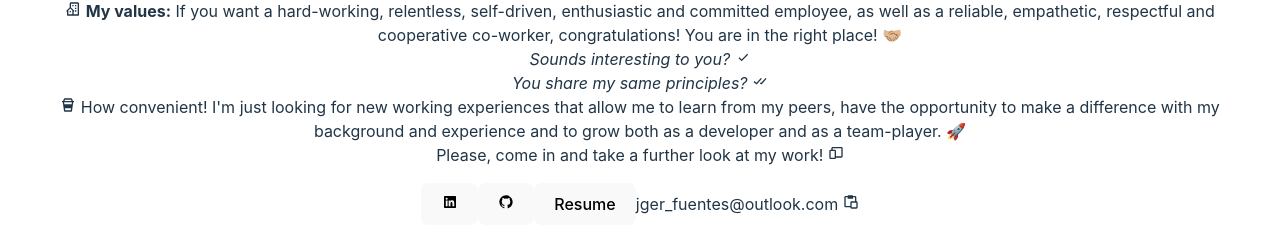
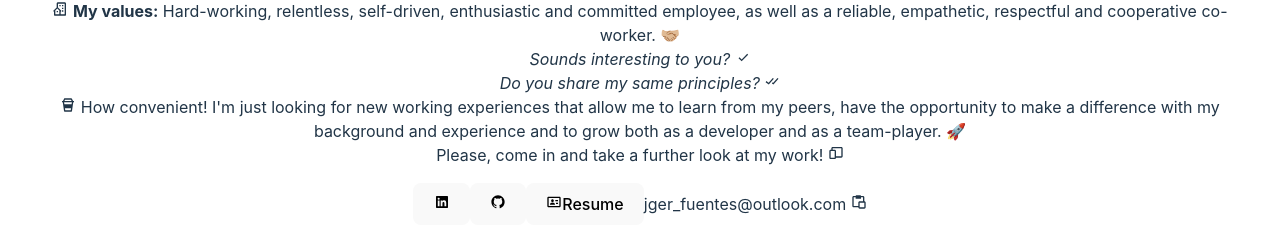
Before and after one commit to JGerFuentes/JGFuentes_Portfolio, a React (Vite) app in the folder minimal-portfolio/: page / in a window 1280 px wide. Shown: the part 725-952 px from the top of the page. Built offline with nearby package versions, Linux system fonts and the light colour scheme.

Commit message:
Changed redaction and added some minor button functionalities.

```diff
--- a/minimal-portfolio/src/components/Presentation/Presentation.jsx
+++ b/minimal-portfolio/src/components/Presentation/Presentation.jsx
@@ -1,7 +1,10 @@
-import { BiBookmarkHeart, BiBuildingHouse, BiCheck, BiCheckDouble, BiCoffeeTogo, BiDevices, BiLogoLinkedinSquare, BiLogoGithub, BiPaste, } from 'react-icons/bi'
+import { BiBookmarkHeart, BiBuildingHouse, BiCheck, BiCheckDouble, BiCoffeeTogo, BiDevices, BiLogoLinkedinSquare, BiLogoGithub, BiPaste, BiDownload, BiIdCard } from 'react-icons/bi'
+import { useState } from 'react'
 
 const Presentation = () => {
-  return (
+    const [hover, setHover] = useState(false);
+
+    return (
     <article>
         <header>
             <img src="" alt="profile_pic" title="JGF"/>
@@ -12,19 +15,22 @@ const Presentation = () => {
                 Full Stack Web Developer
             </h2>
         </header>
+
         <main>
             <p>
                 <BiBookmarkHeart /> <b>My goal:</b> I aim to provide <strong>web & software solutions</strong> with <em>clear</em>, <em>maintainable</em>, <em>scalable</em> and <em>performant code</em>. 👨🏻‍💻
 
                 <br/>
 
-                <BiBuildingHouse /> <b>My values:</b> If you want a hard-working, relentless, self-driven, enthusiastic and committed employee, as well as a reliable, empathetic, respectful and cooperative co-worker, congratulations! You are in the right place! 🤝🏼
+                <BiBuildingHouse /> <b>My values:</b> Hard-working, relentless, self-driven, enthusiastic and committed employee, as well as a reliable, empathetic, respectful and cooperative co-worker. 🤝🏼
 
                 <br/>
+
                 <em>Sounds interesting to you?</em> <BiCheck />
 
                 <br/>
-                <em>You share my same principles?</em> <BiCheckDouble />
+
+                <em>Do you share my same principles?</em> <BiCheckDouble />
 
                 <br/>
 
@@ -35,15 +41,19 @@ const Presentation = () => {
                 Please, come in and take a further look at my work! <BiDevices />
             </p>
         </main>
+
         <section>
             <button><BiLogoLinkedinSquare /></button>
             <button><BiLogoGithub /></button>
-            <button>Resume</button>
+            <button onMouseEnter={() => setHover(true)} onMouseLeave={() => setHover(false)}>
+                {hover ? <BiDownload /> : <BiIdCard />}
+                {hover ? '' : 'Resume'}
+            </button>
             <span>jger_fuentes@outlook.com <BiPaste /></span>
         </section>
     </article>
 
-  )
+    )
 }
 
 export default Presentation
```
